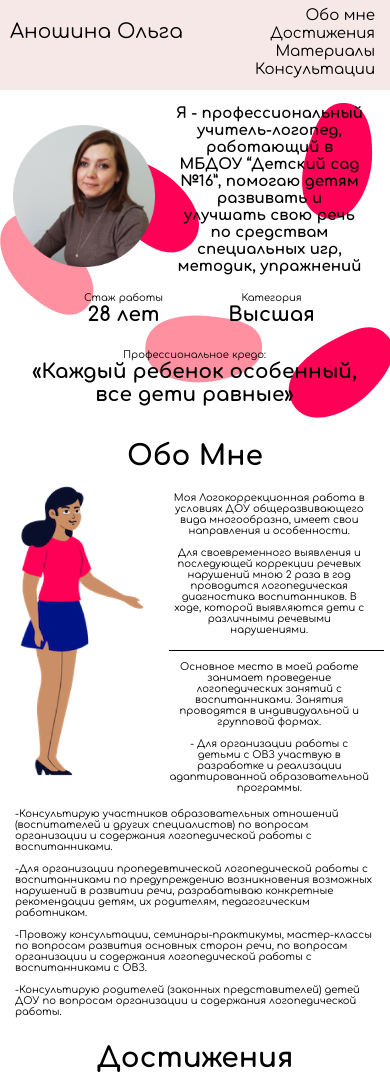
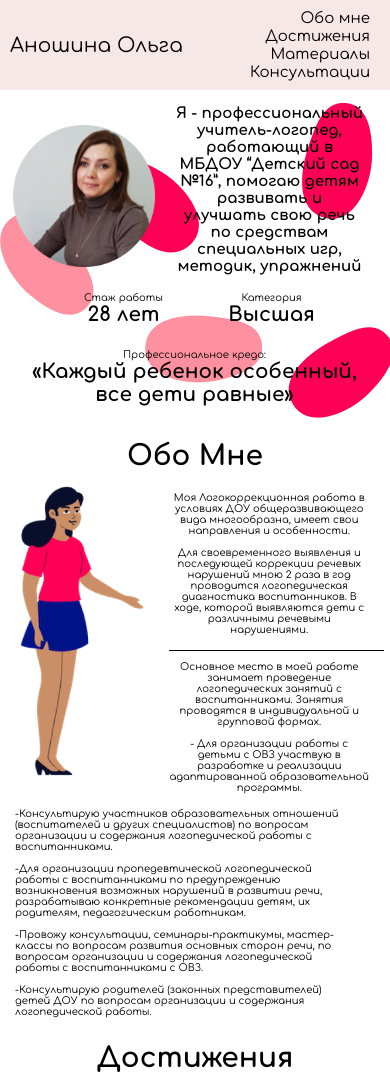
Before and after one commit to SvetlanaPolovnikova/AnoshinaOlga, a plain HTML site: page index.html in a window 390 px wide. Shown: the top 1086 px of the page. Drawn offline with Linux system fonts and the light colour scheme.

Commit message:
Update style.css

```diff
--- a/css/style.css
+++ b/css/style.css
@@ -666,13 +666,18 @@ body {
         font-size: 20px;
         margin-top: 20px;
     }
+    .logo{
+        align-items: center;
+        display: flex;
+        height: 90px;
+    }
+
     .menu{
-        margin-top: 20px;
         width: 100px;
         display: flex;
         text-align: right;
         position: absolute;
-        right: 35px;
+        right: 40px;
     }
     .menu a {
         margin-bottom: 5px;
@@ -786,7 +791,7 @@ body {
     .text2 {
         margin: -10px 0 40px 15px;
         font-size: 10px;
-        width: 360px;
+        width: 340px;
     }
 
     .text3 {
```
